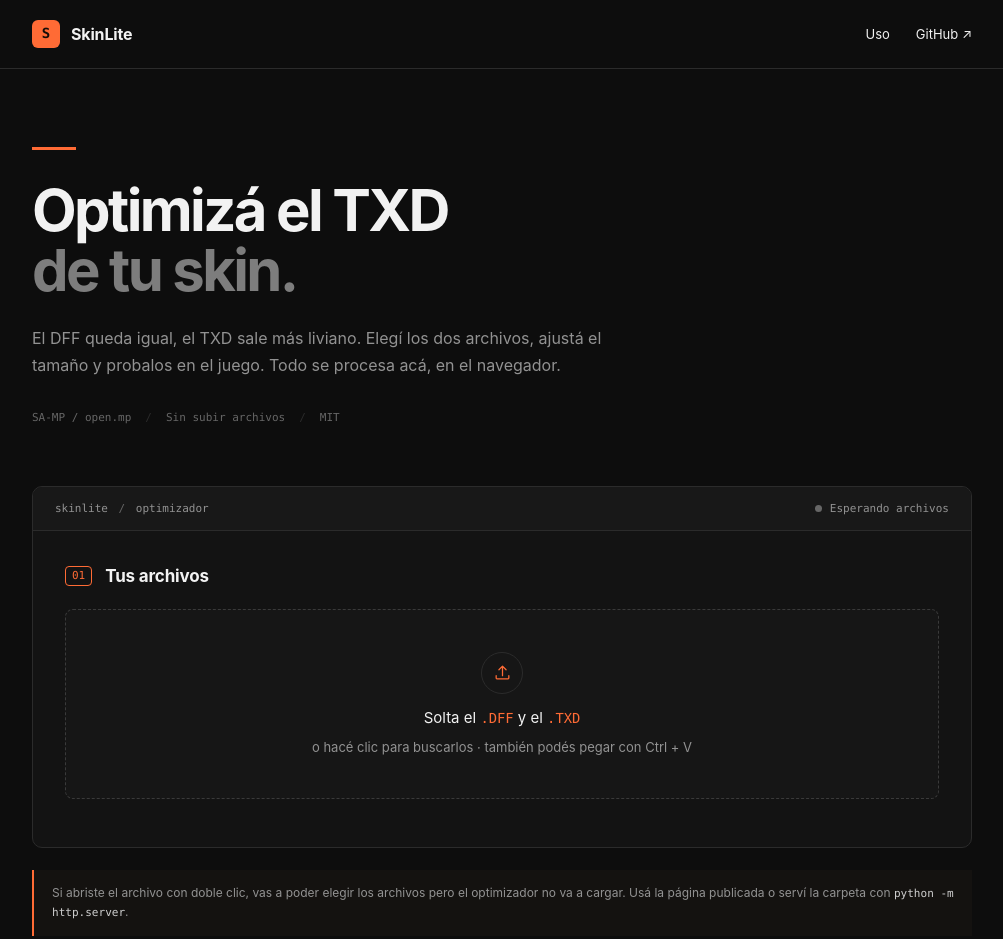
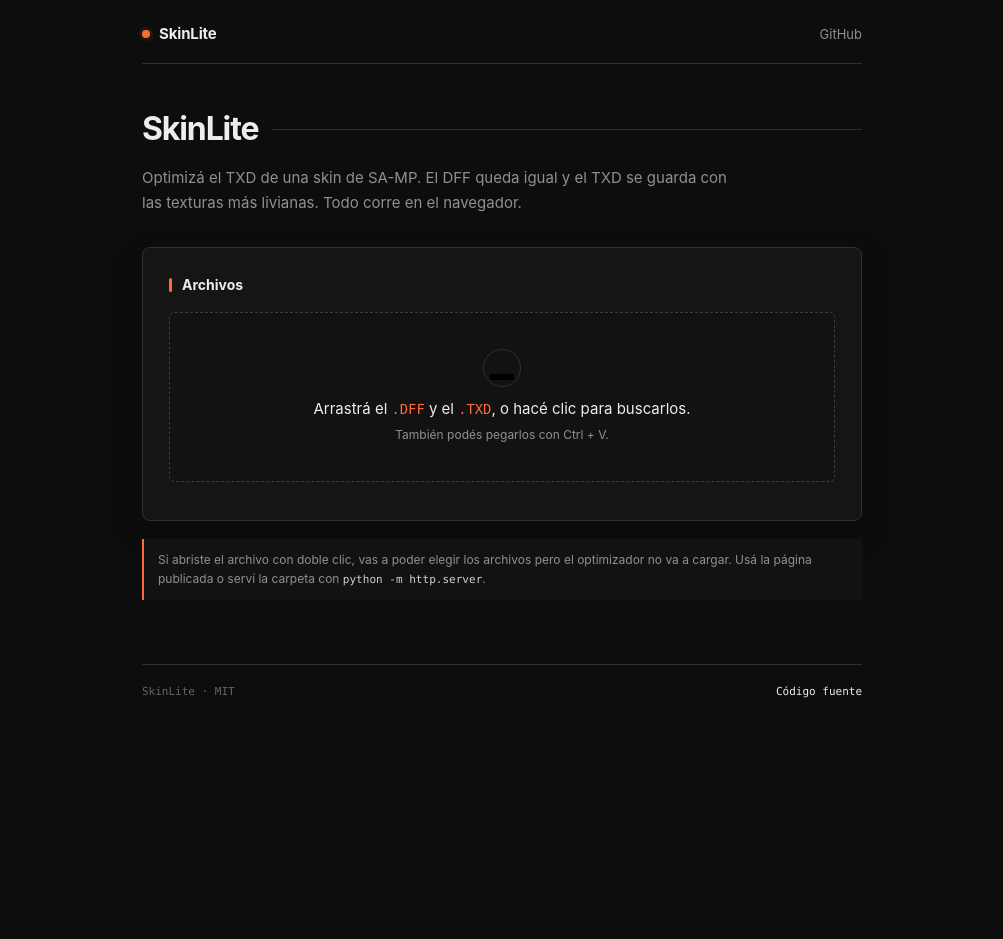
Before and after one commit to LopezDev7/SkinLite, a plain HTML site: page index.html in a window 1280 px wide. Shown: the top 939 px of the page, without its empty margins (138-1141 px from the left). After the commit the page ends 800 px from the top, so only its background shows below. Drawn offline with Linux system fonts and the light colour scheme.

Commit message:
detalles finales

```diff
--- a/app.js
+++ b/app.js
@@ -26,11 +26,7 @@ document.querySelector('#download-all').addEventListener('click', downloadSkin);
 
 function setToolStatus(text, state = '') {
   toolStatus.className = `toolbar-status ${state}`.trim();
-  toolStatus.replaceChildren();
-  const dot = document.createElement('span');
-  dot.className = 'status-dot';
-  dot.setAttribute('aria-hidden', 'true');
-  toolStatus.append(dot, text);
+  toolStatus.textContent = text;
 }
 
 for (const eventName of ['dragenter', 'dragover']) dropzone.addEventListener(eventName, (event) => { event.preventDefault(); dropzone.classList.add('dragover'); });
--- a/index.html
+++ b/index.html
@@ -11,52 +11,31 @@
   </head>
   <body>
     <header class="site-header">
-      <div class="header-inner">
-        <a class="brand" href="#top"><span class="brand-mark" aria-hidden="true">S</span>SkinLite</a>
-        <nav class="header-nav" aria-label="Navegación">
-          <a href="#uso">Uso</a>
-          <a href="https://github.com/LopezDev7/SkinLite" target="_blank" rel="noopener">GitHub <span aria-hidden="true">↗</span></a>
-        </nav>
-      </div>
+      <a class="brand" href="#top"><span class="brand-dot" aria-hidden="true"></span>SkinLite</a>
+      <a class="link" href="https://github.com/LopezDev7/SkinLite" target="_blank" rel="noopener">GitHub</a>
     </header>
 
     <main id="top">
-      <section class="hero">
-        <span class="hero-rule" aria-hidden="true"></span>
-        <h1>Optimizá el TXD<br /><span>de tu skin.</span></h1>
-        <p class="lede">El DFF queda igual, el TXD sale más liviano. Elegí los dos archivos, ajustá el tamaño y probalos en el juego. Todo se procesa acá, en el navegador.</p>
-        <ul class="facts">
-          <li>SA-MP / open.mp</li>
-          <li>Sin subir archivos</li>
-          <li>MIT</li>
-        </ul>
-      </section>
-
-      <section class="workspace" id="uso" aria-label="Optimizador de TXD">
-        <div class="toolbar">
-          <span class="toolbar-name">skinlite <span aria-hidden="true">/</span> optimizador</span>
-          <span class="toolbar-status" id="tool-status"><span class="status-dot" aria-hidden="true"></span>Esperando archivos</span>
+      <div class="intro">
+        <h1>SkinLite</h1>
+        <p>Optimizá el TXD de una skin de SA-MP. El DFF queda igual y el TXD se guarda con las texturas más livianas. Todo corre en el navegador.</p>
       </div>
 
-        <div class="workspace-body">
-          <section class="stage" id="stage-files">
-            <div class="stage-head"><span class="stage-num">01</span><h2>Tus archivos</h2></div>
+      <section class="tool" id="stage-files">
+        <h2>Archivos</h2>
         <label class="dropzone" id="dropzone" for="file-input">
           <input id="file-input" type="file" accept=".dff,.txd,application/octet-stream" multiple />
-              <span class="drop-icon" aria-hidden="true">
-                <svg viewBox="0 0 24 24"><path d="M12 16V4m0 0L7.5 8.5M12 4l4.5 4.5M4 16v3a1 1 0 0 0 1 1h14a1 1 0 0 0 1-1v-3" /></svg>
-              </span>
-              <span class="drop-title">Solta el <code>.DFF</code> y el <code>.TXD</code></span>
-              <span class="drop-sub">o hacé clic para buscarlos · también podés pegar con Ctrl + V</span>
+          <svg class="drop-icon" viewBox="0 0 24 24" aria-hidden="true"><path d="M12 16V4m0 0L7.5 8.5M12 4l4.5 4.5M4 16v3a1 1 0 0 0 1 1h14a1 1 0 0 0 1-1v-3" /></svg>
+          <span>Arrastrá el <code>.DFF</code> y el <code>.TXD</code>, o hacé clic para buscarlos.</span>
+          <small>También podés pegarlos con Ctrl + V.</small>
         </label>
         <div class="pair-status" id="pair-status" aria-live="polite" hidden></div>
-          </section>
 
-          <section class="stage" id="settings" hidden>
-            <div class="stage-head"><span class="stage-num">02</span><h2>Ajustes</h2></div>
+        <div class="settings" id="settings" hidden>
+          <h2>Ajustes</h2>
           <div class="settings-grid">
             <label class="setting">
-                <span class="setting-label">Tamaño máximo de textura</span>
+              <span>Tamaño máximo de textura</span>
               <select id="max-size">
                 <option value="512">512 px · recomendado</option>
                 <option value="1024">1024 px · más detalle</option>
@@ -67,24 +46,24 @@
             </label>
             <div class="setting">
               <div class="quality-head">
-                  <label class="setting-label" for="quality">Calidad de imagen</label>
-                  <span class="quality-value" id="quality-value">75%</span>
+                <label for="quality">Calidad de imagen</label>
+                <span id="quality-value">75%</span>
               </div>
               <input id="quality" type="range" min="30" max="100" value="75" />
               <small>Si no sabés qué poner, dejalo como está.</small>
             </div>
           </div>
           <div class="actions">
-              <span id="pair-count">El DFF no se modifica.</span>
+            <span class="toolbar-status" id="tool-status">Esperando archivos</span>
             <div class="action-buttons">
               <button class="button secondary" id="clear-button" type="button">Elegir otros</button>
               <button class="button primary" id="optimize-button" type="button">Optimizar TXD</button>
             </div>
           </div>
-          </section>
+        </div>
 
-          <section class="stage" id="results" hidden>
-            <div class="stage-head"><span class="stage-num">03</span><h2>Resultado</h2></div>
+        <div class="results" id="results" hidden>
+          <h2>Resultado</h2>
           <div class="summary" id="summary" aria-live="polite"></div>
           <div class="file-list" id="file-list"></div>
           <div class="results-actions">
@@ -92,13 +71,10 @@
             <button class="button primary" id="download-all" type="button">Descargar .zip</button>
           </div>
           <p class="hint">El zip trae el DFF original y el TXD optimizado. Guardá los originales hasta probar la skin en el juego.</p>
-          </section>
         </div>
       </section>
 
-      <aside class="warning">
-        Si abriste el archivo con doble clic, vas a poder elegir los archivos pero el optimizador no va a cargar. Usá la página publicada o serví la carpeta con <code>python -m http.server</code>.
-      </aside>
+      <p class="note">Si abriste el archivo con doble clic, vas a poder elegir los archivos pero el optimizador no va a cargar. Usá la página publicada o serví la carpeta con <code>python -m http.server</code>.</p>
     </main>
 
     <footer>
--- a/styles.css
+++ b/styles.css
@@ -1,19 +1,14 @@
 :root {
   --bg: #0d0d0d;
-  --surface: #131313;
-  --raised: #181818;
-  --text: #f2f2f2;
-  --muted: #929292;
-  --faint: #666;
-  --border: #2b2b2b;
+  --surface: #151515;
+  --text: #ededed;
+  --muted: #909090;
+  --border: #303030;
   --accent: #ff6b35;
   --accent-hover: #e4551f;
-  --accent-soft: #2a1811;
-  --mono: ui-monospace, SFMono-Regular, Menlo, Consolas, "Liberation Mono", monospace;
-  --sans: -apple-system, BlinkMacSystemFont, "Segoe UI", Roboto, Helvetica, Arial, sans-serif;
+  --accent-soft: #221712;
+  --mono: ui-monospace, SFMono-Regular, Menlo, Consolas, monospace;
 }
-
-html { scroll-behavior: smooth; }
 
 * { box-sizing: border-box; }
 
@@ -21,406 +16,245 @@ body {
   margin: 0;
   background: var(--bg);
   color: var(--text);
-  font-family: var(--sans);
-  font-size: 15px;
-  line-height: 1.55;
-  -webkit-font-smoothing: antialiased;
+  font: 15px/1.55 -apple-system, BlinkMacSystemFont, "Segoe UI", Roboto, Helvetica, Arial, sans-serif;
 }
 
 a { color: var(--text); text-decoration: none; }
 a:hover { color: var(--accent); }
-:focus-visible { outline: 2px solid var(--accent); outline-offset: 3px; }
+:focus-visible { outline: 2px solid var(--accent); outline-offset: 2px; }
 
-code {
-  font-family: var(--mono);
-  font-size: 0.92em;
-  color: var(--accent);
-}
+code { font-family: var(--mono); font-size: 0.92em; color: var(--accent); }
 
-.site-header { border-bottom: 1px solid var(--border); }
-
-.header-inner {
-  width: min(940px, calc(100% - 48px));
-  margin: 0 auto;
-  height: 68px;
+.site-header {
   display: flex;
   align-items: center;
   justify-content: space-between;
+  width: min(720px, calc(100% - 40px));
+  margin: 0 auto;
+  padding: 22px 0 18px;
+  border-bottom: 1px solid var(--border);
 }
 
-.brand {
-  display: inline-flex;
-  align-items: center;
-  gap: 11px;
-  font-weight: 700;
-  font-size: 16px;
-  letter-spacing: -0.01em;
+.brand { display: inline-flex; align-items: center; gap: 9px; font-weight: 700; font-size: 15px; letter-spacing: -0.01em; }
+.brand:hover { color: var(--text); }
+.brand-dot { width: 8px; height: 8px; border-radius: 50%; background: var(--accent); box-shadow: 0 0 0 3px var(--accent-soft); }
+.link { font-size: 13px; color: var(--muted); }
+
+main {
+  width: min(720px, calc(100% - 40px));
+  margin: 0 auto;
+  padding: 40px 0 64px;
 }
 
-.brand:hover { color: var(--text); }
+.intro { margin-bottom: 32px; }
+.intro h1 {
+  display: flex;
+  align-items: center;
+  gap: 14px;
+  margin: 0 0 12px;
+  font-size: 32px;
+  font-weight: 700;
+  letter-spacing: -0.035em;
+}
+.intro h1::after { content: ""; height: 1px; flex: 1; background: var(--border); }
+.intro p { margin: 0; color: var(--muted); max-width: 600px; line-height: 1.65; }
 
-.brand-mark {
-  width: 28px;
-  height: 28px;
-  display: grid;
-  place-items: center;
-  background: var(--accent);
-  color: #160d08;
-  border-radius: 6px;
-  font-family: var(--mono);
-  font-size: 14px;
-  font-weight: 700;
+.tool {
+  border: 1px solid var(--border);
+  border-radius: 8px;
+  background: var(--surface);
+  box-shadow: 0 12px 32px rgba(0, 0, 0, 0.22);
+  padding: 26px;
 }
 
-.header-nav { display: flex; gap: 26px; font-size: 13px; color: var(--muted); }
-.header-nav a:hover { color: var(--accent); }
-
-main {
-  width: min(940px, calc(100% - 48px));
-  margin: 0 auto;
-  padding: 0 0 72px;
-}
-
-.hero { padding: 78px 0 60px; }
-
-.hero-rule {
-  display: block;
-  width: 44px;
-  height: 3px;
-  background: var(--accent);
-  margin-bottom: 30px;
-}
-
-.hero h1 {
-  margin: 0;
-  font-size: clamp(38px, 6vw, 58px);
-  line-height: 1.04;
-  letter-spacing: -0.045em;
-  font-weight: 750;
-}
-
-.hero h1 span { color: #7d7d7d; }
-
-.lede {
-  max-width: 590px;
-  margin: 24px 0 0;
-  color: var(--muted);
-  font-size: 16px;
-  line-height: 1.7;
-}
-
-.facts {
-  display: flex;
-  flex-wrap: wrap;
-  gap: 0;
-  list-style: none;
-  margin: 30px 0 0;
-  padding: 0;
-  font-family: var(--mono);
-  font-size: 11px;
-  color: var(--faint);
-}
-
-.facts li + li::before {
-  content: "/";
-  margin: 0 14px;
-  color: var(--border);
-}
-
-.workspace {
-  border: 1px solid var(--border);
-  border-radius: 10px;
-  background: var(--surface);
-  overflow: hidden;
-}
-
-.toolbar {
+.tool h2 {
   display: flex;
   align-items: center;
-  justify-content: space-between;
-  gap: 16px;
-  padding: 13px 22px;
-  background: var(--raised);
-  border-bottom: 1px solid var(--border);
-  font-family: var(--mono);
-  font-size: 11px;
+  gap: 10px;
+  margin: 0 0 16px;
+  font-size: 14px;
+  font-weight: 650;
 }
+.tool h2::before { content: ""; width: 3px; height: 14px; border-radius: 2px; background: var(--accent); }
 
-.toolbar-name { color: var(--muted); }
-.toolbar-name span { color: var(--faint); margin: 0 4px; }
-
-.toolbar-status { display: inline-flex; align-items: center; gap: 8px; color: var(--muted); }
-
-.status-dot {
-  width: 7px;
-  height: 7px;
-  border-radius: 50%;
-  background: var(--faint);
-}
-
-.toolbar-status.ready .status-dot { background: var(--accent); }
-.toolbar-status.busy .status-dot { background: var(--accent); animation: blink 1s ease-in-out infinite; }
-
-@keyframes blink { 50% { opacity: 0.25; } }
-
-.workspace-body { padding: 32px; }
-
-.stage + .stage {
-  margin-top: 32px;
-  padding-top: 32px;
-  border-top: 1px solid var(--border);
-}
-
-.stage-head { display: flex; align-items: center; gap: 13px; margin-bottom: 20px; }
-
-.stage-num {
-  font-family: var(--mono);
-  font-size: 11px;
-  color: var(--accent);
-  border: 1px solid var(--accent);
-  border-radius: 4px;
-  padding: 2px 6px;
-  line-height: 1.3;
-}
-
-.stage h2 { margin: 0; font-size: 17px; font-weight: 650; letter-spacing: -0.01em; }
+.settings, .results { margin-top: 28px; padding-top: 26px; border-top: 1px solid var(--border); }
 
 .dropzone {
+  position: relative;
   display: flex;
   flex-direction: column;
   align-items: center;
   justify-content: center;
-  gap: 8px;
-  min-height: 190px;
-  padding: 26px;
+  gap: 6px;
+  min-height: 170px;
+  padding: 28px 20px;
   text-align: center;
-  border: 1.5px dashed #3a3a3a;
-  border-radius: 8px;
-  background: #161616;
+  border: 1.5px dashed #3d3d3d;
+  border-radius: 6px;
+  background: #121212;
+  color: var(--muted);
   cursor: pointer;
   transition: border-color 0.15s, background 0.15s;
 }
 
-.dropzone:hover { border-color: #6b4433; background: #191513; }
+.dropzone:hover { border-color: #6a4030; background: #161310; }
 .dropzone.dragover { border-color: var(--accent); background: var(--accent-soft); }
+.dropzone span { color: var(--text); }
+.dropzone small { font-size: 12px; }
 .dropzone input { position: absolute; width: 1px; height: 1px; opacity: 0; }
-
 .drop-icon {
-  width: 42px;
-  height: 42px;
+  width: 38px;
+  height: 38px;
+  margin-bottom: 4px;
   display: grid;
   place-items: center;
   border: 1px solid var(--border);
   border-radius: 50%;
-  margin-bottom: 4px;
 }
+.drop-icon svg { width: 18px; height: 18px; fill: none; stroke: var(--accent); stroke-width: 1.6; stroke-linecap: round; stroke-linejoin: round; }
 
-.drop-icon svg {
-  width: 19px;
-  height: 19px;
-  fill: none;
-  stroke: var(--accent);
-  stroke-width: 1.6;
-  stroke-linecap: round;
-  stroke-linejoin: round;
-}
-
-.drop-title { font-size: 15px; }
-.drop-sub { font-size: 13px; color: var(--muted); }
-
-.pair-status { display: flex; flex-wrap: wrap; gap: 10px; margin-top: 16px; }
+.pair-status { display: flex; flex-wrap: wrap; gap: 8px; margin-top: 12px; }
 
 .pair-file {
   display: inline-flex;
   align-items: center;
-  gap: 9px;
-  padding: 8px 12px;
+  gap: 8px;
+  padding: 7px 10px;
   border: 1px solid var(--border);
-  border-radius: 6px;
-  background: var(--raised);
-  font-family: var(--mono);
-  font-size: 12px;
+  border-radius: 5px;
+  font: 12px var(--mono);
   color: var(--muted);
 }
-
-.pair-file::before {
-  content: "";
-  width: 6px;
-  height: 6px;
-  border-radius: 50%;
-  background: var(--faint);
-}
-
+.pair-file::before { content: ""; width: 6px; height: 6px; border-radius: 50%; background: #555; }
 .pair-file.ready { color: var(--text); border-color: #6b3b27; }
 .pair-file.ready::before { background: var(--accent); }
 
 .pair-error {
-  padding: 12px 14px;
+  padding: 10px 12px;
   border: 1px solid #6b3027;
-  border-radius: 6px;
-  background: #251513;
+  border-radius: 5px;
+  background: #241512;
   color: #ff9b8c;
   font-size: 13px;
 }
 
-.settings-grid { display: grid; grid-template-columns: 1fr 1fr; gap: 16px; }
+.settings-grid { display: grid; grid-template-columns: 1fr 1fr; gap: 14px; }
 
 .setting {
   display: flex;
   flex-direction: column;
-  gap: 10px;
-  padding: 18px;
+  gap: 9px;
+  padding: 16px;
   border: 1px solid var(--border);
-  border-radius: 8px;
-  background: var(--raised);
+  border-radius: 6px;
+  background: #181818;
 }
-
-.setting-label {
-  font-family: var(--mono);
-  font-size: 11px;
-  letter-spacing: 0.02em;
-  color: #c9c9c9;
-}
-
+.setting > span:first-child, .quality-head label { font: 11px var(--mono); letter-spacing: 0.02em; color: #c9c9c9; }
 .setting small { font-size: 12px; color: var(--muted); line-height: 1.5; }
 
 .setting select {
   width: 100%;
-  padding: 9px 10px;
+  padding: 8px 9px;
   border: 1px solid var(--border);
   border-radius: 5px;
-  background: var(--surface);
+  background: var(--bg);
   color: var(--text);
   font: inherit;
   font-size: 13px;
-  cursor: pointer;
 }
 
 .setting input[type="range"] { width: 100%; accent-color: var(--accent); cursor: pointer; }
-
 .quality-head { display: flex; align-items: center; justify-content: space-between; }
-
-.quality-value {
-  font-family: var(--mono);
-  font-size: 12px;
-  color: var(--accent);
-}
+.quality-head span { font: 12px var(--mono); color: var(--accent); }
 
 .actions {
   display: flex;
   align-items: center;
   justify-content: space-between;
-  gap: 20px;
-  margin-top: 24px;
+  gap: 16px;
+  margin-top: 22px;
 }
 
-.actions > span { font-size: 12px; color: var(--muted); }
-.action-buttons, .results-actions { display: flex; gap: 10px; }
-.results-actions { justify-content: flex-end; margin-top: 20px; }
+.toolbar-status { font-size: 12px; color: var(--muted); }
+.toolbar-status.busy { color: var(--accent); }
+.action-buttons, .results-actions { display: flex; gap: 8px; }
+.results-actions { justify-content: flex-end; margin-top: 16px; }
 
 .button {
   font: inherit;
   font-size: 13px;
-  font-weight: 600;
   padding: 10px 16px;
+  border: 1px solid var(--border);
   border-radius: 5px;
+  background: transparent;
+  color: var(--text);
   cursor: pointer;
-  border: 1px solid var(--border);
   transition: background 0.15s, border-color 0.15s;
 }
 
-.button.secondary { background: transparent; color: var(--text); }
-.button.secondary:hover { border-color: #555; background: var(--raised); }
-
-.button.primary { background: var(--accent); color: #160d08; border-color: var(--accent); }
+.button.secondary:hover { border-color: #555; background: #1c1c1c; }
+.button.primary { background: var(--accent); color: #160d08; border-color: var(--accent); font-weight: 600; }
 .button.primary:hover:not(:disabled) { background: var(--accent-hover); border-color: var(--accent-hover); }
 .button:disabled { opacity: 0.55; cursor: default; }
 
 .summary {
-  padding: 18px;
-  border: 1px solid var(--border);
-  border-radius: 8px;
-  background: var(--raised);
   display: flex;
   flex-direction: column;
-  gap: 10px;
+  gap: 8px;
+  padding: 14px;
+  border: 1px solid var(--border);
+  border-radius: 6px;
+  background: #181818;
 }
 
-.summary strong { font-size: 20px; letter-spacing: -0.02em; color: var(--accent); }
-.summary > span { font-family: var(--mono); font-size: 12px; color: var(--muted); }
-
-.bar { height: 4px; background: #303030; border-radius: 4px; overflow: hidden; }
-.bar span { display: block; height: 100%; background: var(--accent); border-radius: 4px; }
-
-.file-list { margin-top: 14px; }
+.summary strong { font-size: 18px; letter-spacing: -0.02em; color: var(--accent); }
+.summary > span { font: 12px var(--mono); color: var(--muted); }
+.bar { height: 3px; background: #333; border-radius: 3px; overflow: hidden; }
+.bar span { display: block; height: 100%; background: var(--accent); }
 
 .file-row {
   display: grid;
   grid-template-columns: minmax(0, 1fr) auto auto;
   align-items: center;
-  gap: 16px;
-  padding: 12px 2px;
+  gap: 12px;
+  padding: 11px 0;
   border-bottom: 1px solid var(--border);
 }
 
-.filename {
-  font-family: var(--mono);
-  font-size: 13px;
-  overflow: hidden;
-  text-overflow: ellipsis;
-  white-space: nowrap;
-}
+.filename, .filesize { font: 12px var(--mono); overflow: hidden; text-overflow: ellipsis; white-space: nowrap; }
+.filesize { color: var(--muted); }
+.saved { font: 10px var(--mono); color: var(--muted); border: 1px solid var(--border); border-radius: 4px; padding: 2px 6px; }
+.hint { margin: 12px 0 0; font-size: 12px; color: var(--muted); }
 
-.filesize { font-family: var(--mono); font-size: 12px; color: var(--muted); }
-
-.saved {
-  font-family: var(--mono);
-  font-size: 10px;
-  color: var(--muted);
-  border: 1px solid var(--border);
-  border-radius: 4px;
-  padding: 2px 7px;
-}
-
-.hint { margin: 14px 0 0; font-size: 12px; color: var(--muted); }
-
-.warning {
-  margin-top: 22px;
-  padding: 14px 18px;
+.note {
+  margin: 18px 0 0;
+  padding: 12px 14px;
   border-left: 2px solid var(--accent);
   background: #141210;
   color: var(--muted);
   font-size: 12px;
 }
 
-.warning code { color: #cfcfcf; }
+.note code { color: #cfcfcf; }
 
 footer {
-  width: min(940px, calc(100% - 48px));
-  margin: 0 auto;
-  padding: 24px 0 34px;
-  border-top: 1px solid var(--border);
   display: flex;
   justify-content: space-between;
-  gap: 16px;
-  font-family: var(--mono);
-  font-size: 11px;
-  color: var(--faint);
+  width: min(720px, calc(100% - 40px));
+  margin: 0 auto;
+  padding: 20px 0 32px;
+  border-top: 1px solid var(--border);
+  font: 11px var(--mono);
+  color: #666;
 }
 
-@media (max-width: 720px) {
-  .header-inner, main, footer { width: calc(100% - 32px); }
-  .header-nav { gap: 16px; }
-  .hero { padding: 52px 0 42px; }
-  .hero h1 { font-size: 42px; }
-  .lede { font-size: 15px; }
-  .workspace-body { padding: 22px 18px; }
+@media (max-width: 600px) {
+  .site-header, main, footer { width: calc(100% - 28px); }
   .settings-grid { grid-template-columns: 1fr; }
   .actions { flex-direction: column; align-items: stretch; }
   .action-buttons { width: 100%; }
   .action-buttons .button { flex: 1; }
-  .file-row { grid-template-columns: 1fr auto; gap: 4px 12px; }
+  .file-row { grid-template-columns: 1fr auto; gap: 4px 10px; }
   .saved { grid-column: 1 / -1; justify-self: start; }
   .results-actions .button { flex: 1; }
-  .facts li + li::before { margin: 0 9px; }
 }
```
Lines whose indentation alone changed are shown as unchanged.
